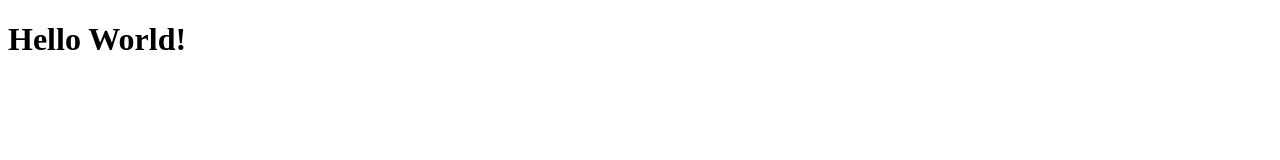
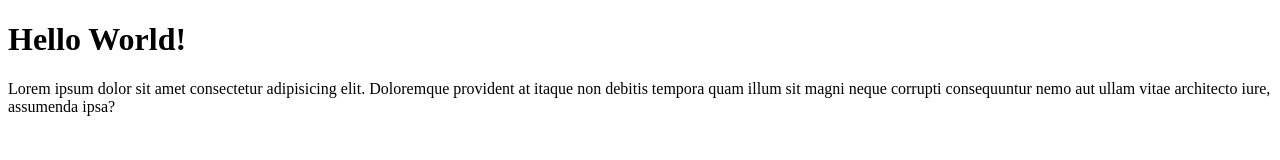
Before and after one commit to khamdialfin/wpu-git-test, a plain HTML site: page index.html in a window 1280 px wide. Drawn offline with Linux system fonts and the light colour scheme.

Commit message:
menambahkan isi di dalam index.html

```diff
--- a/index.html
+++ b/index.html
@@ -7,5 +7,6 @@
 </head>
 <body>
     <h1>Hello World!</h1>
+    <p>Lorem ipsum dolor sit amet consectetur adipisicing elit. Doloremque provident at itaque non debitis tempora quam illum sit magni neque corrupti consequuntur nemo aut ullam vitae architecto iure, assumenda ipsa?</p>
 </body>
 </html>
```
